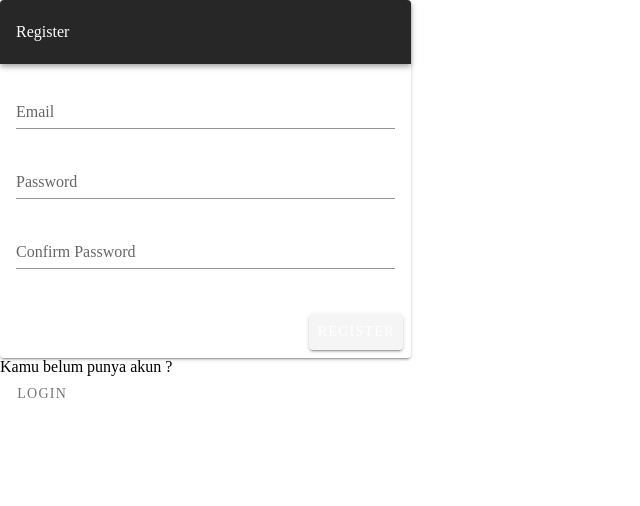
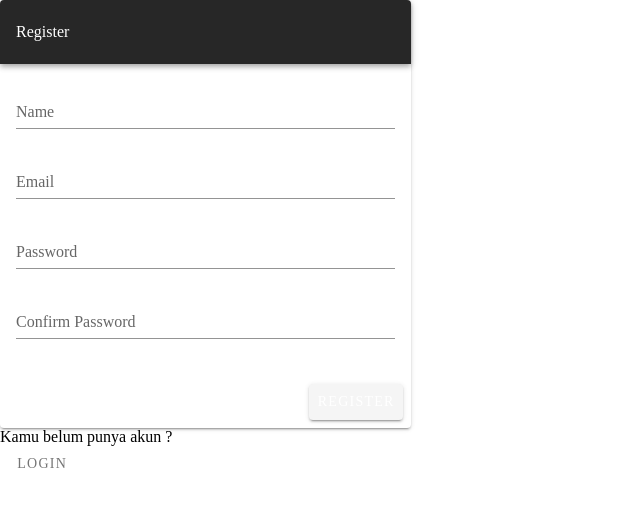
Before and after one commit to LazuardiFadhilah/wegodevForm_FE, a Nuxt app: page /register in a window 1280 px wide. Shown: the top 506 px of the page, without its empty margins (0-640 px from the left). Built offline with nearby package versions, Linux system fonts and the light colour scheme.

Commit message:
refactor: Update registration form with validation rules and data binding

```diff
--- a/pages/register.vue
+++ b/pages/register.vue
@@ -5,15 +5,32 @@
         <v-toolbar dark color="primary"> Register </v-toolbar>
         <v-card-text>
           <v-form>
-            <v-text-field label="Email" type="email" required></v-text-field>
+            <v-text-field
+              label="Name"
+              :rules="rules.fullname"
+              v-model="form.fullname"
+              type="string"
+              required
+            ></v-text-field>
+            <v-text-field
+              label="Email"
+              :rules="rules.email"
+              v-model="form.email"
+              type="email"
+              required
+            ></v-text-field>
             <v-text-field
               label="Password"
               type="password"
+              :rules="rules.password"
+              v-model="form.password"
               required
             ></v-text-field>
             <v-text-field
               label="Confirm Password"
               type="password"
+              :rules="rules.password_confirmation"
+              v-model="form.password_confirmation"
               required
             ></v-text-field>
           </v-form>
@@ -43,5 +60,33 @@
 <script>
 export default {
   layout: "auth",
+  data() {
+    return {
+      form: {
+        fullname: "",
+        email: "",
+        password: "",
+        password_confirmation: "",
+      },
+      rules: {
+        fullname: [(v) => !!v || "Fullname is required"],
+        email: [
+          (v) => !!v || "E-mail is required",
+          (v) =>
+            /[a-z0-9]+@[a-z}+.[a-z]{2,3}/.test(v) || "E-mail must be valid",
+        ],
+        password: [
+          (v) => !!v || "Password is required",
+          (v) => v.length >= 6 || "Password must be more than 6 characters",
+        ],
+        password_confirmation: [
+          (v) => !!v || "Password Confirmation is required",
+          (v) =>
+            v === this.form.password ||
+            "Password Confirmation must be the same as Password",
+        ],
+      },
+    };
+  },
 };
 </script>
```
